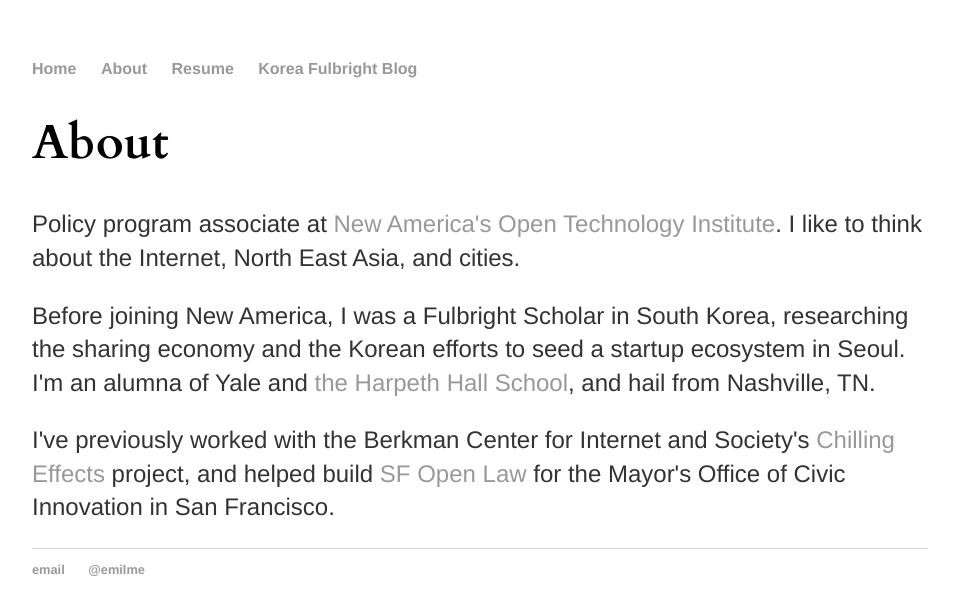
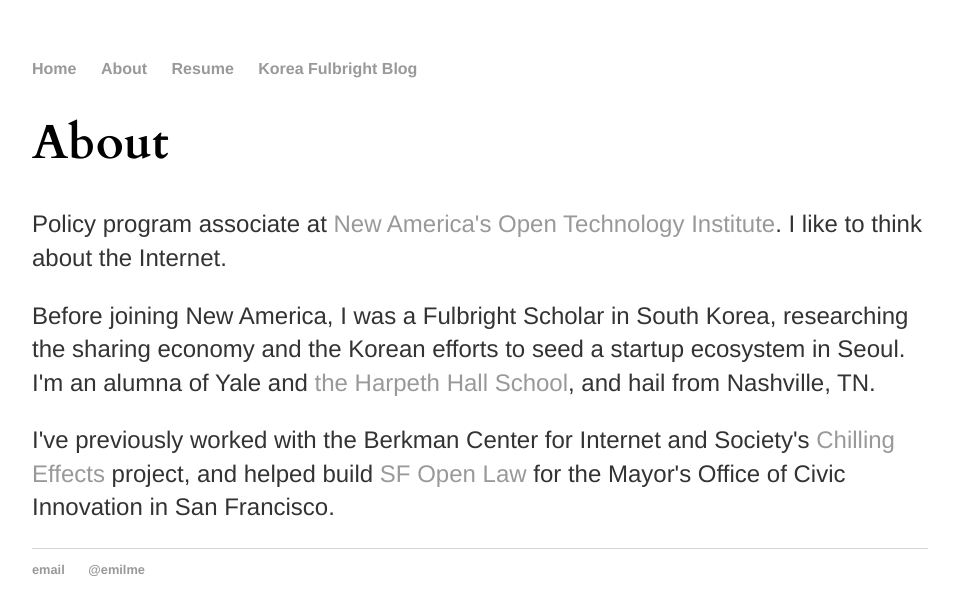
Before and after one commit to emilme/emilme.github.io, a Jekyll site: the page built from about/index.html, in a window 1280 px wide. Shown: the top 615 px of the page, without its empty margins (160-1113 px from the left). Built offline with Jekyll 4.4.1, drawn with Linux system fonts in a browser that asks for light colours.

Commit message:
Update index.html

```diff
--- a/about/index.html
+++ b/about/index.html
@@ -4,7 +4,7 @@
 ---
 <div class="blurb">
 	<h1>About</h1>
-	<p>Policy program associate at <a href="http://www.newamerica.org/oti/">New America's Open Technology Institute</a>. I like to think about the Internet, North East Asia, and cities.</p>
+	<p>Policy program associate at <a href="http://www.newamerica.org/oti/">New America's Open Technology Institute</a>. I like to think about the Internet.</p>
 	<p>Before joining New America, I was a Fulbright Scholar in South Korea, researching the sharing economy and the Korean efforts to seed a startup ecosystem in Seoul. I'm an alumna of Yale and <a href="https://www.harpethhall.org">the Harpeth Hall School</a>, and hail from Nashville, TN.</p>
 	<p>I've previously worked with the Berkman Center for Internet and Society's <a href="https://chillingeffects.org/">Chilling Effects</a> project, and helped build <a href="http://open.innovatesf.com/openlaw/">SF Open Law</a> for the Mayor's Office of Civic Innovation in San Francisco.</p>
 </div><!-- /.blurb -->
```
